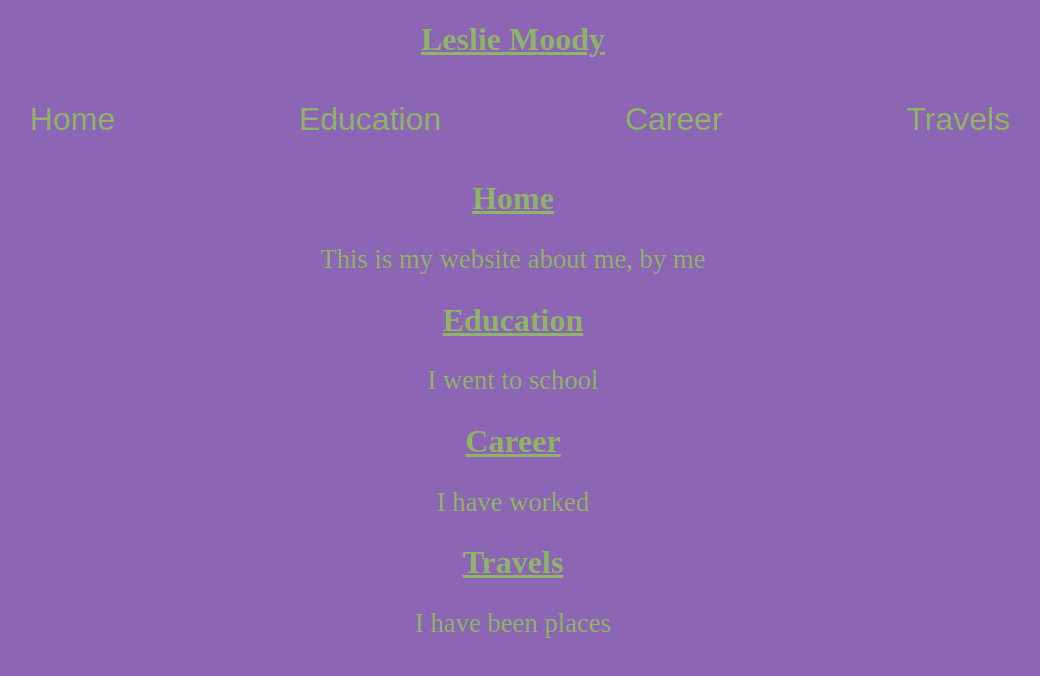
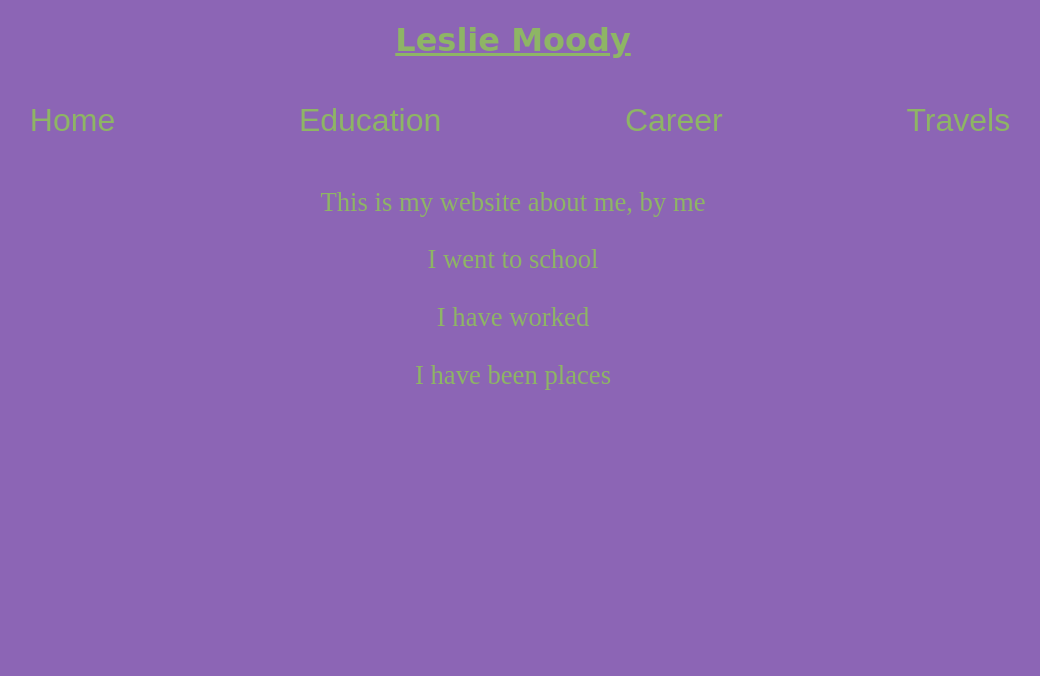
Before and after one commit to Lesliemm78/resume-website, a website: page index.html in a window 1280 px wide. Shown: the whole page, without its empty margins (127-1167 px from the left). Drawn offline with Linux system fonts and the light colour scheme.

Commit message:
lots of new files

```diff
--- a/Style_Sheet.css
+++ b/Style_Sheet.css
@@ -30,7 +30,8 @@ body{
 
 
 h1 {
-  font-family:serif;
+  font-family: 'Indie Flower', cursive;
+  /* font-family:serif; */
   text-align: center;
   color: var(--page-text-color);
   text-decoration: underline;
--- a/index.html
+++ b/index.html
@@ -24,19 +24,19 @@
 
   <body>
     <div id="Home" class="tabcontent">
-      <h1>Home</h1>
+      <!-- <h1>Home</h1> -->
       <p>This is my website about me, by me</p>
     </div>
     <div id="Education" class="tabcontent">
-      <h1>Education</h1>
+      <!-- <h1>Education</h1> -->
       <p>I went to school</p>
     </div>
     <div id="Career" class="tabcontent">
-      <h1>Career</h1>
+      <!-- <h1>Career</h1> -->
       <p>I have worked</p>
     </div>
     <div id="Travels" class="tabcontent">
-      <h1>Travels</h1>
+      <!-- <h1>Travels</h1> -->
       <p>I have been places</p>
     </div>
   </body>
--- a/package.json
+++ b/package.json
@@ -1,5 +1,8 @@
 {
   "devDependencies": {
     "prettier": "2.6.2"
+  },
+  "dependencies": {
+    "typescript": "^4.6.3"
   }
 }
--- a/script.js
+++ b/script.js
@@ -19,10 +19,10 @@
 
 
 
-const openItem = (clickEvent, tabName) => {
+function openItem(clickEvent, tabName) {
   const [...tabContent] = document.querySelectorAll('.tabcontent')
   const [...tabLinks] = document.querySelectorAll('.tablinks')
-  const activeTab = document.querySelector(`#${ tabName }`)
+  const activeTab = document.querySelector(`#${tabName}`)
 
   tabContent.forEach((tab) => tab.style.display = 'none')
   tabLinks.forEach((tab) => tab.className = tab.className.replace(' active', ''))
@@ -30,3 +30,4 @@ const openItem = (clickEvent, tabName) => {
   activeTab.style.display = 'block'
   clickEvent.currentTarget.className += ' active'
 }
+//Default state shows all tabs. Needs to be defaulted to hidden.
```
Also changed, not shown: 1 other file.
